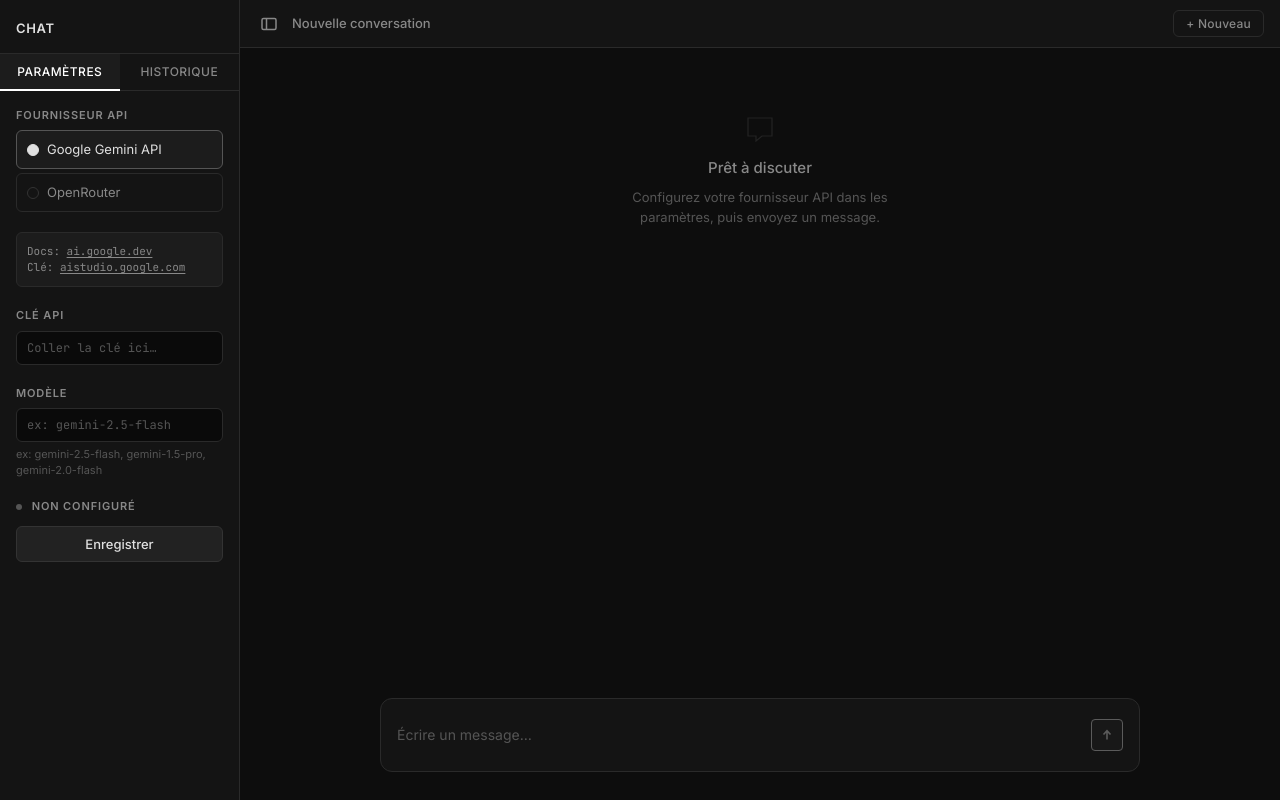
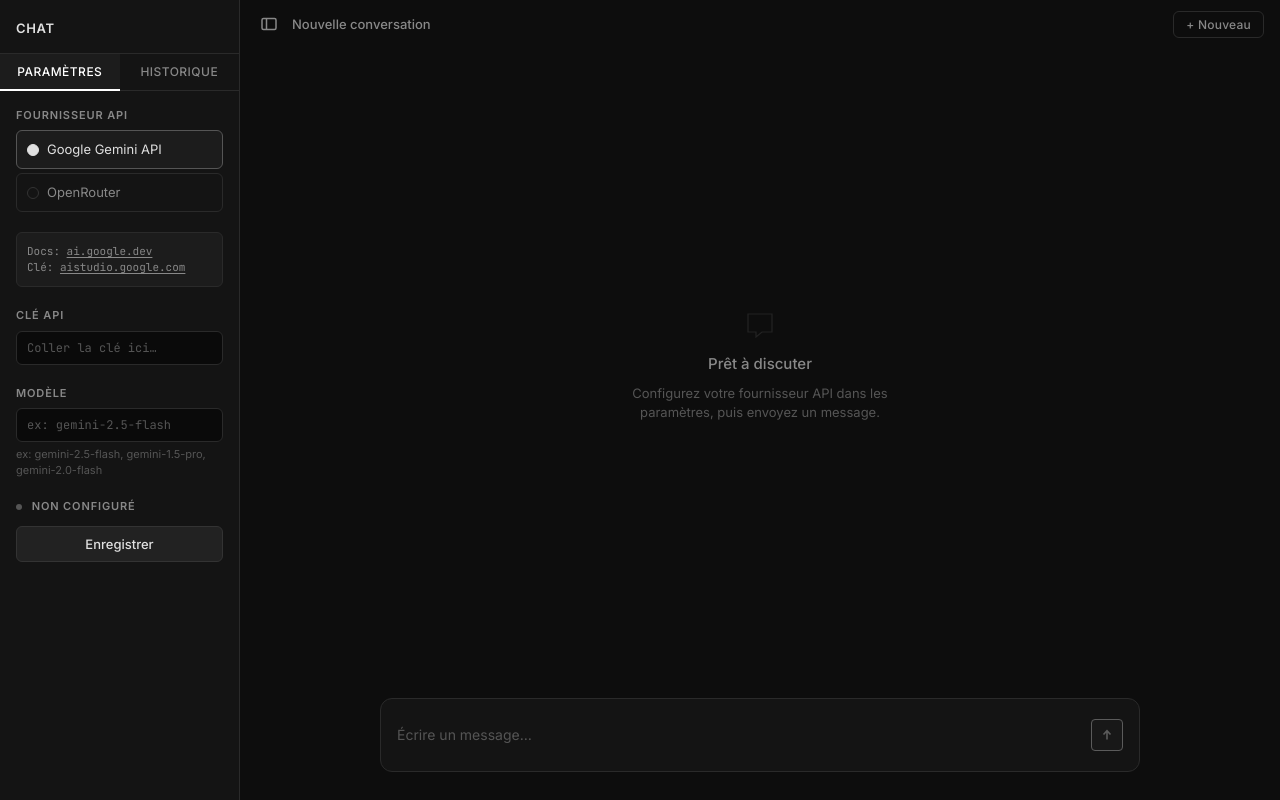
Before and after one commit to Olaxee/ChatInterfaceForAPI, a plain HTML site: page index.html in a window 1280 px wide. Drawn offline with nearby package versions, Linux system fonts and the light colour scheme.

Commit message:
Refactor styles and layout in index.html

```diff
--- a/index.html
+++ b/index.html
@@ -272,12 +272,13 @@
 
   #topbar {
     height: 48px;
-    border-bottom: 1px solid var(--border);
     display: flex;
     align-items: center;
     gap: 10px;
     padding: 0 16px;
-    background: var(--surface);
+    background: var(--bg);
+    position: relative;
+    z-index: 5;
     flex-shrink: 0;
   }
 
@@ -332,6 +333,7 @@
     overflow-y: auto;
     padding: 24px 0 180px;
     scroll-behavior: smooth;
+    position: relative;
   }
 
   #messages::-webkit-scrollbar { width: 4px; }
@@ -775,7 +777,8 @@
   /* ── EMPTY STATE ─────────────────────────────────── */
 
   #empty-state {
-    flex: 1;
+    position: absolute;
+    inset: 0;
     display: flex;
     flex-direction: column;
     align-items: center;
```
